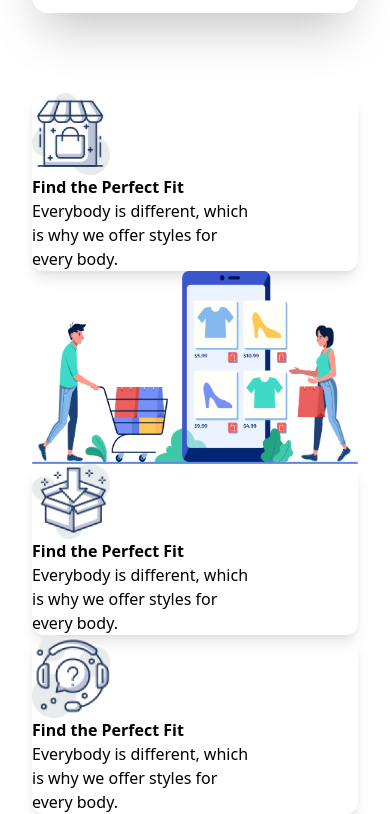
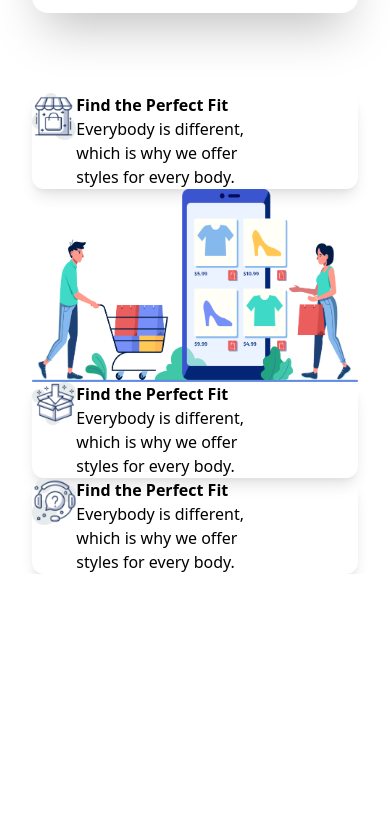
Before and after one commit to mejbahrafi/penguin-fashion-tailwind, a plain HTML site: page index.html in a window 390 px wide. Shown: the part 4728-5542 px from the top of the page. After the commit the page ends 5302 px from the top, so only its background shows below. Drawn offline with nearby package versions, Linux system fonts and the light colour scheme.

Commit message:
style addded

```diff
--- a/index.html
+++ b/index.html
@@ -207,7 +207,7 @@
         <!-- Features section strarted -->
         <section class="container px-8 mx-auto mt-20">
             <div class="lg:grid grid-cols-2 gap-7">
-                <div class="lg:flex justify-around shadow-lg rounded-xl ">
+                <div class="flex justify-around shadow-lg rounded-xl ">
                     <div>
                         <img src="icons/image 12.png" alt="" width="78" height="82">
                     </div>
@@ -217,11 +217,11 @@
                             offer styles for every body.</p>
                     </div>
                 </div>
-                <div class="lg:row-span-3 ">
+                <div class="row-span-3 ">
                     <img src="images/shopping.png" alt="" width="599" height="354">
                 </div>
 
-                <div class="lg:flex justify-around shadow-lg rounded-xl">
+                <div class="flex justify-around shadow-lg rounded-xl">
                     <div>
                         <img src="icons/image 13.png" alt="" width="78" height="82">
                     </div>
@@ -231,7 +231,7 @@
                             offer styles for every body.</p>
                     </div>
                 </div>
-                <div class="lg:flex justify-around  shadow-lg rounded-xl ">
+                <div class="flex justify-around  shadow-lg rounded-xl ">
                     <div>
                         <img src="icons/image 14.png" alt="" width="78" height="82">
                     </div>
```
